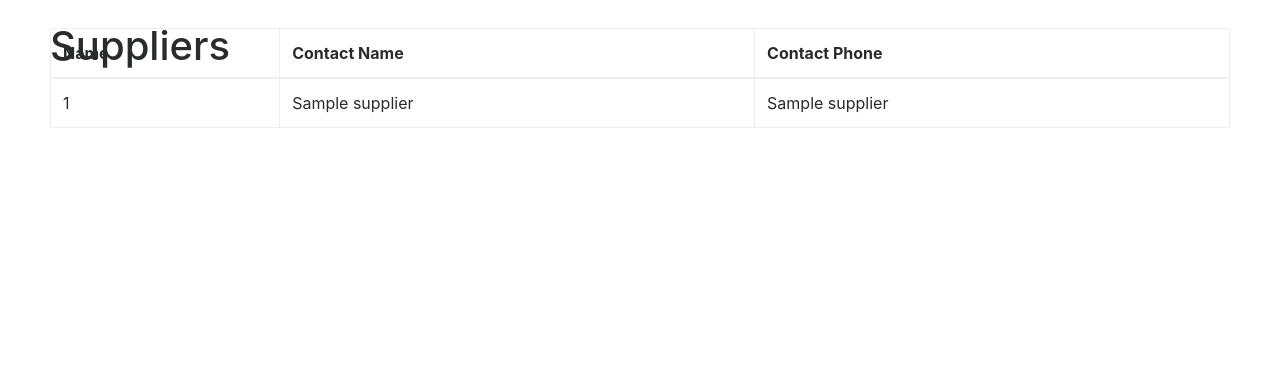
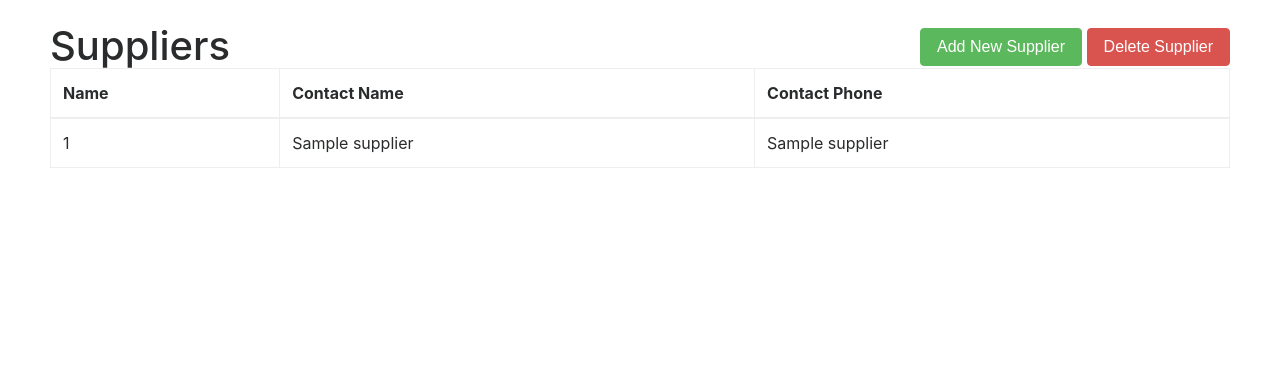
Before and after one commit to GillianLemke/RestaurantManagementSystem, a Flask app: page /suppliers in a window 1280 px wide. Shown: the part 56-423 px from the top of the page. Run offline with Flask 2, Linux system fonts and the light colour scheme; tables that the repository leaves empty or names only in its code hold one stand-in row (values such as "Sample post"); some libraries are stand-ins or nearby versions.

Commit message:
Added add and delete button to suppliers.html page along with the command to take you to the add supplier and delete supplier

```diff
--- a/main.py
+++ b/main.py
@@ -1,4 +1,4 @@
-from flask import Flask, request, redirect
+from flask import Flask, request, url_for, redirect, flash
 from flask import render_template
 from suppliers import Suppliers
 from products import Products
@@ -12,13 +12,37 @@
 def home(name=None):
     return render_template('home.html', name=name)
 
-
 @app.route('/suppliers')
 def suppliers():
     suppliers_instance = Suppliers()
     data = suppliers_instance.get_suppliers()
     return render_template('suppliers.html', suppliers=data)
 
+@app.route('/add_new_supplier', methods=['GET', 'POST'])
+def add_new_supplier():
+    if request.method == 'POST':
+        name = request.form['supplier-name']
+        contact_name = request.form['supplier-contact-name']
+        contact_phone = request.form['supplier-contact-phone']
+
+        suppliers_instance = Suppliers()
+        suppliers_instance.add_supplier(name)
+        suppliers_instance.add_supplier(contact_name)
+        suppliers_instance.add_supplier(contact_phone)
+        return redirect('/suppliers')
+    else:
+        return render_template('add_new_supplier.html')
+
+@app.route('/delete_supplier', methods=['GET', 'POST'])
+def delete_supplier():
+    if request.method == 'POST':
+        name = request.form['supplier-name']
+
+        suppliers_instance = Suppliers()
+        suppliers_instance.delete_supplier(name)
+        return redirect('/suppliers')
+    else:
+        return render_template('delete_supplier.html')
 
 @app.route('/products')
 def products():
@@ -40,7 +64,6 @@
     else:
         return render_template('add_new_product.html')
 
-
 @app.route('/delete_product', methods=['GET', 'POST'])
 def delete_product():
     if request.method == 'POST':
--- a/templates/suppliers.html
+++ b/templates/suppliers.html
@@ -8,6 +8,14 @@
 <h1 class="page-heading">Suppliers</h1>
 <div>
   <div class="well">
+      <div class="button-container">
+      <button type="button" class="btn btn-success">
+        <a href={{ url_for('add_new_supplier') }}>Add New Supplier</a>
+      </button>
+      <button type="button" class="btn btn-danger">
+        <a href={{ url_for('delete_supplier') }}>Delete Supplier</a>
+      </button>
+    </div>
     <table class="table">
       <thead>
         <tr>
```
